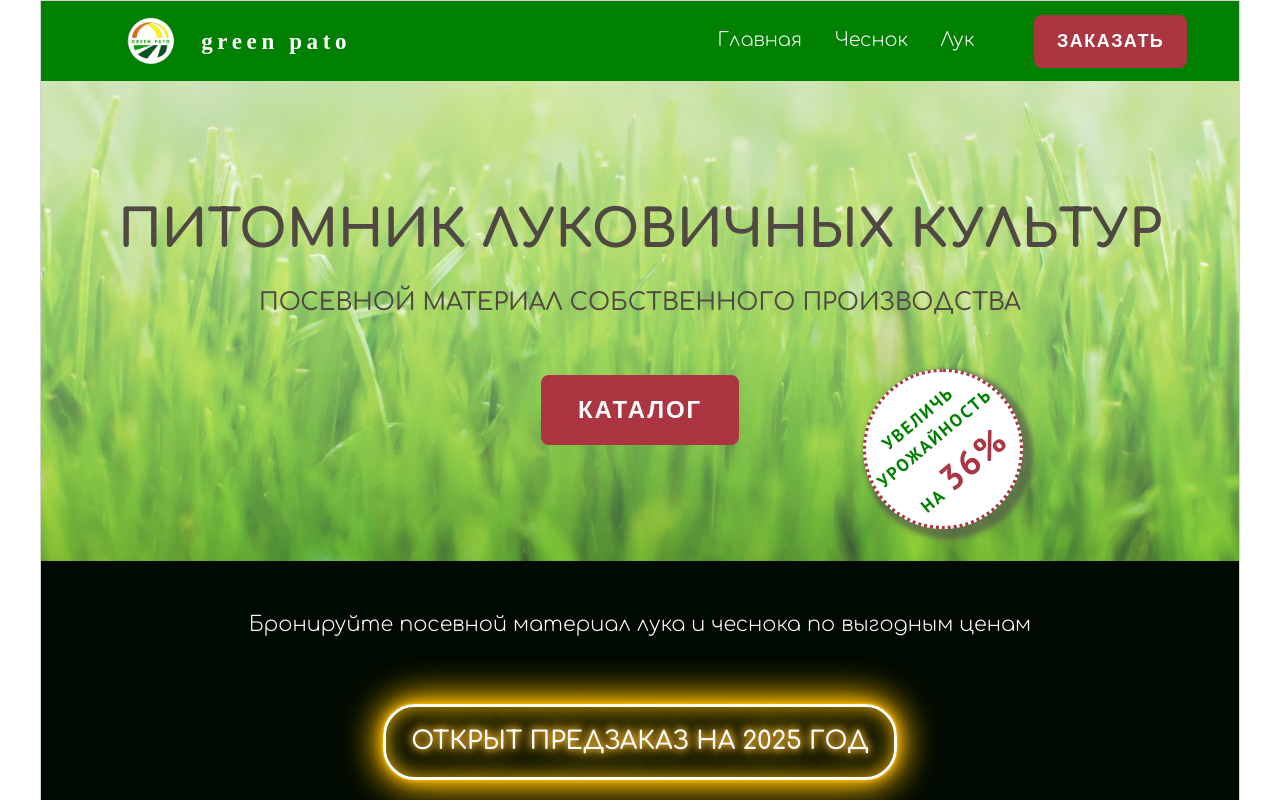
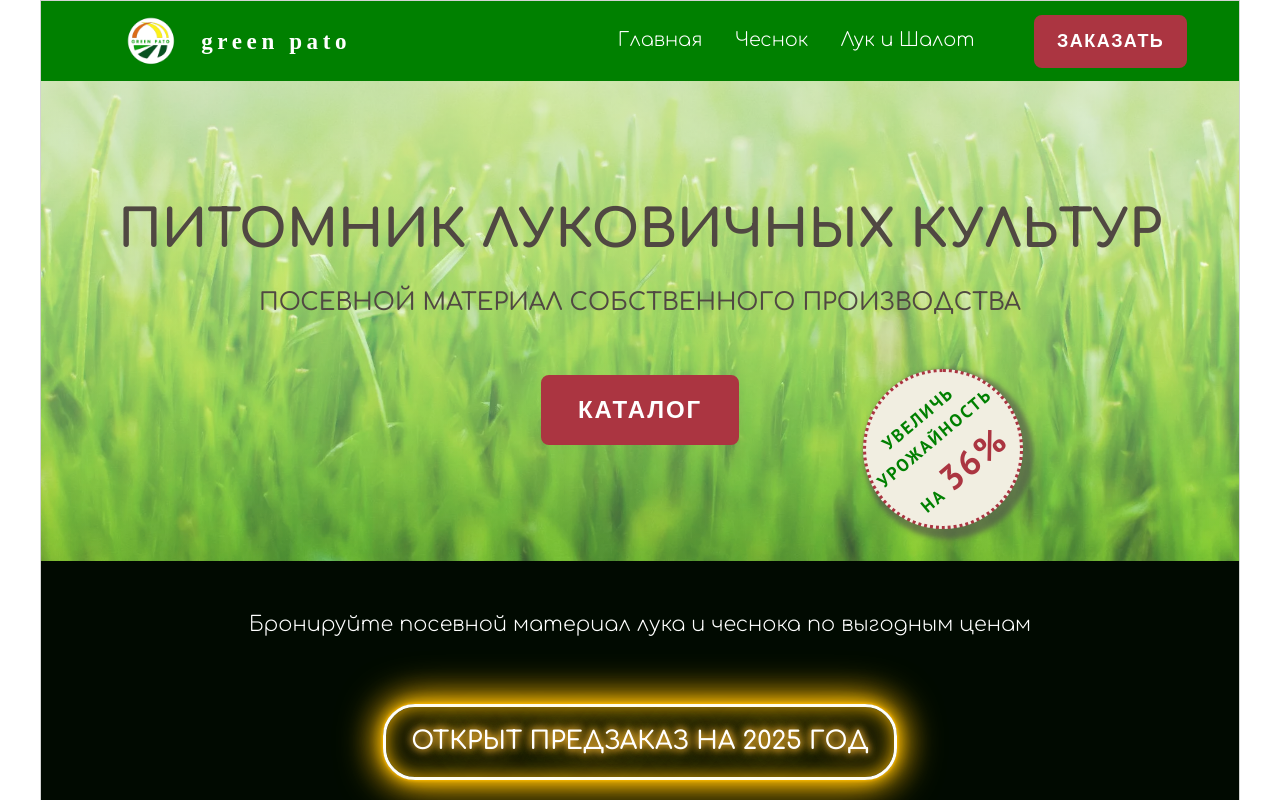
Before and after one commit to Yuthala/Green-Pato-website, a React (Create React App) app: page / in a window 1280 px wide. Shown: the top 800 px of the page. Built offline with nearby package versions, Linux system fonts and the light colour scheme; a web font is replaced by a local one.

Commit message:
UI fixes

```diff
--- a/public/index.html
+++ b/public/index.html
@@ -7,7 +7,7 @@
     <meta name="author" content="Yuthala@GitHub/Dina Polousova">
     <meta name="theme-color" content="#000000" />
     <meta name="title" content="Green Pato"/>
-    <meta name="description" content="Green Pato - посевной материал лука и чеснока от производителя">
+    <meta name="description" content="Green Pato - посевной материал лука и чеснока от производителя. Сорта озимого чеснока - Любаша, Богатырь, Добрыня, Шадейка. Все виды посевного материала - зубок, однозубок, бульбочка. Сорта лука - Стардаст, Ред Барон, Штутгартер Ризен. Лук-севок, чернушка. Сорта шалота - Квочка, Золотинка, Изумруд, Банановый Гигант">
 
     <!-- <link rel="apple-touch-icon" href="%PUBLIC_URL%/logo192.png" /> -->
     <!--Подключение библиотеки Font Awesome-->
--- a/src/App.css
+++ b/src/App.css
@@ -12,17 +12,12 @@
 15. На страницах Лук и чеснок картинки наползают друг на друга в разделе Ассортимент
 17. Перевести все картинки в webp
 18. чеснок раздел Ассортимент Цены не везде помещаются в строку
-19. Добавить страницу Политика Конфиденциальности
 24. Увеличить отступы между разделами (добавить воздуха)
 25. Заголовки разделов на одинаковом расстоянии от контента и начала раздела
 26. Добавить место между подзагловком и текстом на страницах чеснок и Лук
-28. Отредактировать <meta description> - уникальный для каждой страницы, 150 знаков, не должен совпадать с заголовком
 29. Добавить теги OpenGraph
 30. Добавить страницу 404
 31. Добавить site map
-32. Добавить сайт в Google Search Console
-33. Добавить в тексты ключевых слов
-34. Добавить счетчик Яндекс Метрики на все страницы сайта
 
 -========-
 1. Сделать возможность регистрации на сайте
--- a/src/components/Delivery.css
+++ b/src/components/Delivery.css
@@ -30,7 +30,7 @@
 }
 
 .delivery__item__img {
-	max-width: 15vw;
+	max-width: 10vw;
 	object-fit: contain;
 }
 
--- a/src/components/HeroSection.css
+++ b/src/components/HeroSection.css
@@ -29,7 +29,7 @@
 .hero-banner-wrapper .hero-banner{
     width: 160px;
     height: 160px;
-    background: var(--primary);
+    background: #f1eee1;
     border-radius: 50%;
     position: absolute;
     top: 60%;
--- a/src/components/Navbar.css
+++ b/src/components/Navbar.css
@@ -188,7 +188,7 @@
     }
 
     .fas, .fa-times, .fa-bars, .fa-bars:before, .fa-navicon:before {
-        color: var(--tint);
+        color: var(--primary);
         font-size: 2rem;
     }
 
--- a/src/components/Navbar.jsx
+++ b/src/components/Navbar.jsx
@@ -65,7 +65,7 @@ function Navbar() {
 
                     <li className="nav-item">
                         <HashLink to="/onion#onion" className="nav-links" onClick={closeMobileMenu}>
-                            Лук
+                            Лук и Шалот
                         </HashLink>
                     </li>
 
```
